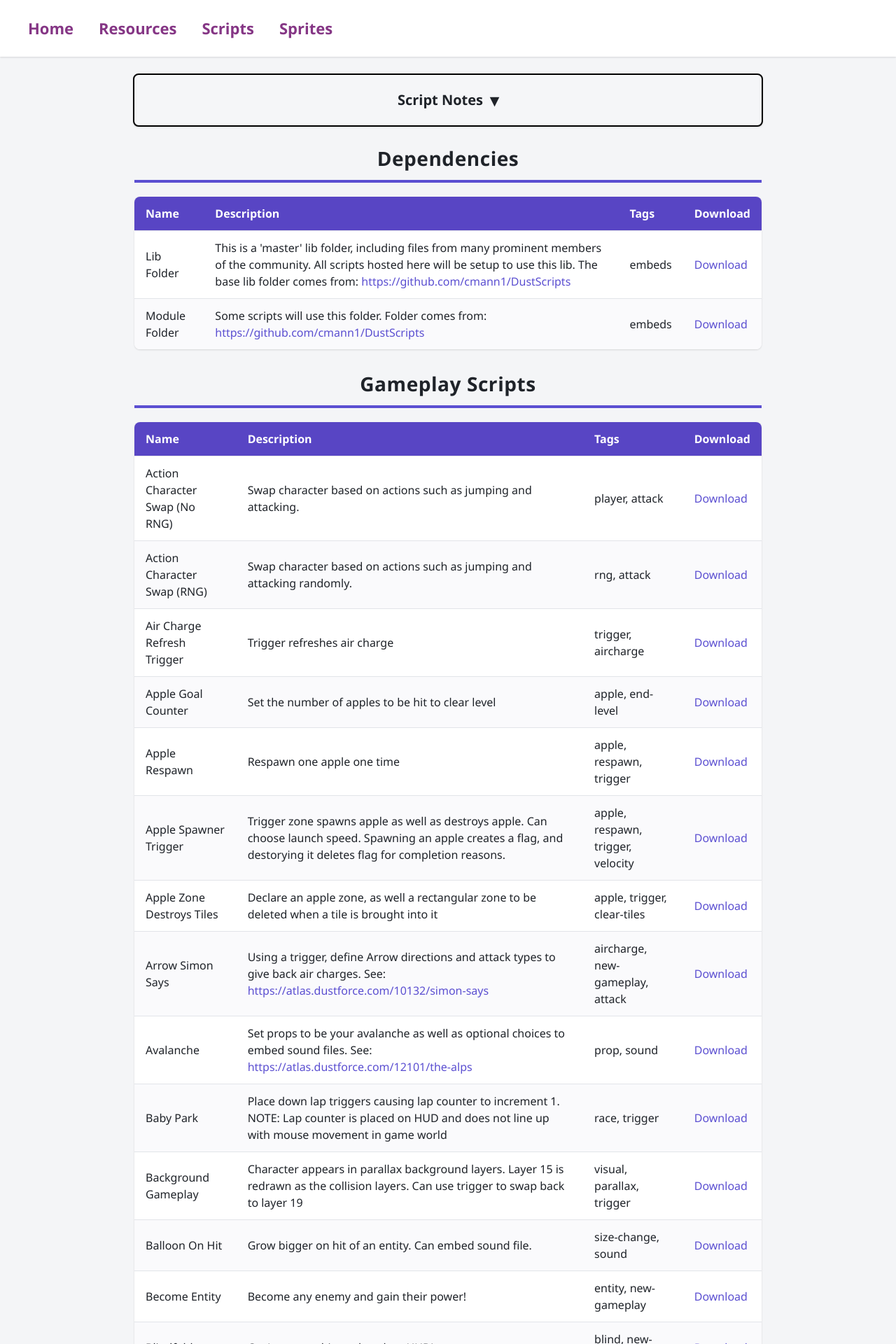
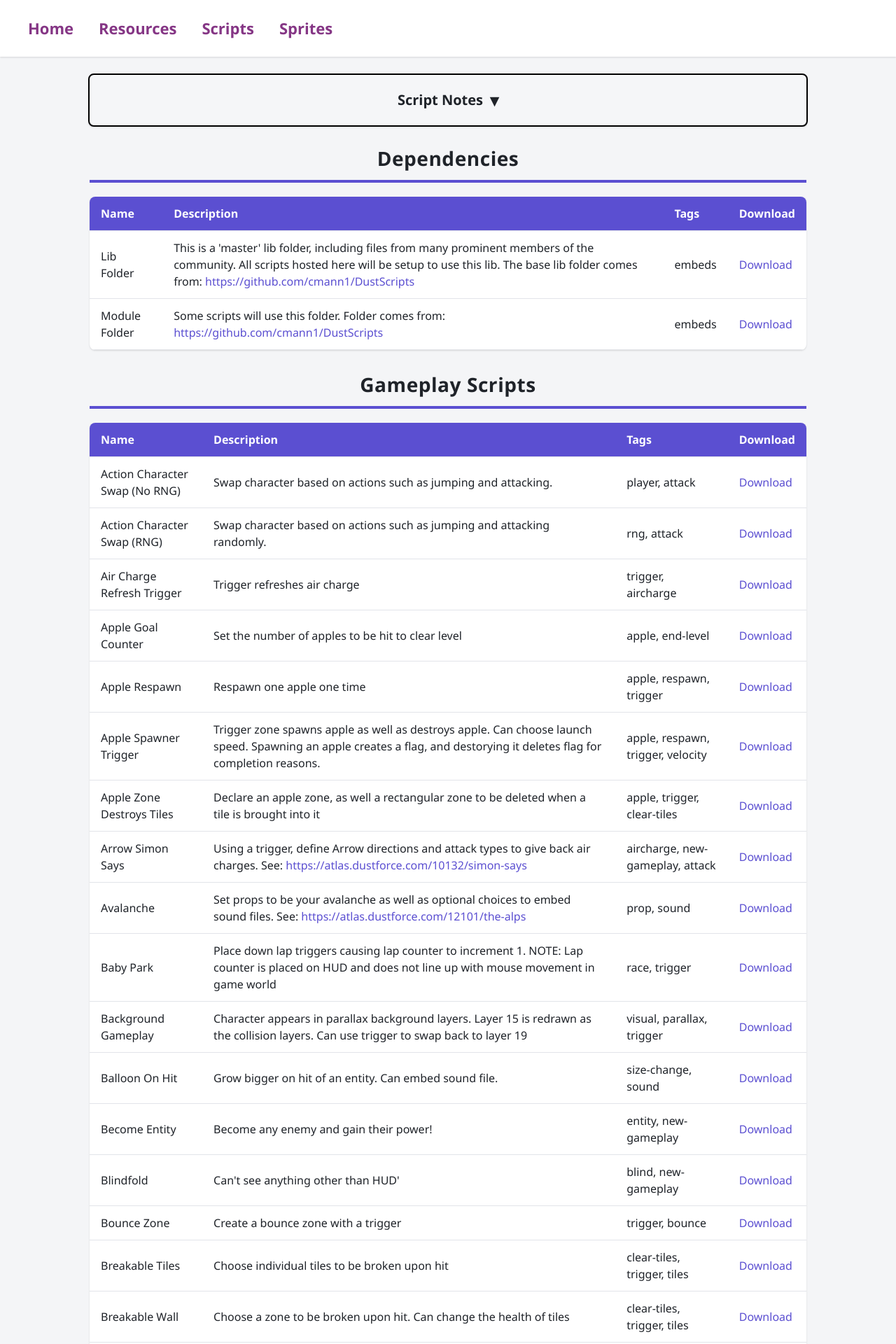
Before and after one commit to milesmccray/DustStuff, a Jekyll site: the page built from scripts.md, in a window 1280 px wide. Shown: the top 1920 px of the page at 70% size. Built offline with Jekyll 4.4.1, drawn with Linux system fonts in a browser that asks for light colours.

Commit message:
CSS Refactor

```diff
--- a/assets/css/styles.css
+++ b/assets/css/styles.css
@@ -1,55 +1,69 @@
+/* ============================================================
+   DUST STUFF — STYLE SHEET
+   ============================================================
+   How this file is organized:
+     1. Variables (:root)      — change colors/spacing here first
+     2. Base elements          — body, headings, links, code
+     3. Layout utilities        — reusable width/centering classes
+     4. Navbar
+     5. Tables (scripts page)
+     6. Sprite cards (sprites page)
+     7. Preview modal
+     8. Details/notes callout
+     9. Resource cards
+     10. Page-specific overrides — one block per page, grouped together
+     11. Footer
+   ============================================================ */
+
+
+/* ------------------------------------------------------------
+   1. VARIABLES
+   ------------------------------------------------------------ */
 :root {
+  /* Backgrounds & surfaces */
   --color-bg: #f4f5f7;
+  /* page background */
   --color-surface: #ffffff;
+  /* cards, nav, tables */
+  --color-panel: #f5f6f8;
+  /* details box, resource cards */
+  --color-border: #e2e4e9;
+
+  /* Text */
   --color-text: #1f2329;
   --color-text-muted: #5c6470;
+
+  /* Links (used site-wide unless a page overrides it below) */
+  --color-link: #853685;
+  --color-link-hover: #c769a3;
+  --color-nav-text: #853685;
+
+  /* Accent colors — scripts page uses purple, sprites page uses orange */
   --color-accent: #5b4fd1;
-  --color-accent-hover: #c769a3;
+  --color-accent-scripts-link: #5b4fd1;
   --color-accent-sprites: #d4751f;
   --color-accent-sprites-hover: #b25f15;
-  --color-border: #e2e4e9;
-  --color-panel: #f5f6f8;
-  --color-nav-text: #853685;
-  --color-link: #853685;
-  --color-link-hover: #c769a3;
-  --color-scripts-link: #5b4fd1;
+
+  /* Hover Color */
+  --color-hover-tint: #c769a3;
+
+  /* Spacing & shape */
   --radius: 8px;
+  --content-width: 80%;
+  /* the standard centered-content width used by headings, tables, details, pre blocks */
   --shadow: 0 1px 3px rgba(0, 0, 0, 0.08), 0 1px 2px rgba(0, 0, 0, 0.06);
 }
 
-/***** CODE *****/
-code {
-  background-color: #eeeded;
-  padding: 2px 6px;
-  border-radius: 4px;
-  font-family: Consolas, Monaco, monospace;
-  color: #9e4545;
-}
 
-pre {
-  width: 70%;
-  margin: 16px auto;
-  padding: 16px;
-  background-color: #2b2b2b;
-  color: #f8f8f2;
-  border-radius: var(--radius);
-  overflow-x: auto;
-  box-shadow: var(--shadow);
-}
-
-pre code {
-  background: none;
-  padding: 0;
-  color: inherit;
-}
-
+/* ------------------------------------------------------------
+   2. BASE ELEMENTS
+   ------------------------------------------------------------ */
 body {
   font-family: "Segoe UI", Arial, Helvetica, sans-serif;
   background-color: var(--color-bg);
   color: var(--color-text);
   line-height: 1.5;
   margin: 0;
-
   min-height: 100vh;
   display: flex;
   flex-direction: column;
@@ -77,7 +91,12 @@
   border-bottom: 4px solid var(--color-accent);
   padding-bottom: 10px;
   margin: 0 auto 20px auto;
-  max-width: 70%;
+  max-width: var(--content-width);
+}
+
+/* sprites page swaps the underline to its own accent color */
+body.sprites-page h2 {
+  border-bottom-color: var(--color-accent-sprites);
 }
 
 p {
@@ -85,30 +104,68 @@
   color: var(--color-text-muted);
 }
 
-/* unvisited link */
-a:link {
+code {
+  background-color: #eeeded;
+  padding: 2px 6px;
+  border-radius: 4px;
+  font-family: Consolas, Monaco, monospace;
+  color: #9e4545;
+}
+
+pre {
+  padding: 16px;
+  background-color: #2b2b2b;
+  color: #f8f8f2;
+  border-radius: var(--radius);
+  overflow-x: auto;
+  box-shadow: var(--shadow);
+}
+
+pre code {
+  background: none;
+  padding: 0;
+  color: inherit;
+}
+
+/* Links — base/default state. Pages can override --color-link and
+   --color-link-hover individually instead of repeating full rules
+   (see section 10 for how each page does this). */
+a:link,
+a:visited {
   color: var(--color-link);
   text-decoration: none;
   transition: color 0.15s ease;
 }
 
-/* visited link */
-a:visited {
-  color: var(--color-link);
-}
-
-/* mouse over link */
 a:hover {
   color: var(--color-link-hover);
   text-decoration: underline;
 }
 
-/* selected link */
 a:active {
   color: var(--color-link);
 }
 
-/***** NAVBAR *****/
+
+/* ------------------------------------------------------------
+   3. LAYOUT UTILITIES
+   Reusable classes
+   ------------------------------------------------------------ */
+.content-width {
+  width: var(--content-width);
+  margin-left: auto;
+  margin-right: auto;
+}
+
+/* Generic "page intro text" padding */
+.page-intro {
+  padding-left: 24px;
+}
+
+
+/* ------------------------------------------------------------
+   4. NAVBAR
+   ------------------------------------------------------------ */
 nav {
   display: flex;
   gap: 4px;
@@ -121,7 +178,8 @@
   box-shadow: var(--shadow);
 }
 
-nav a {
+nav a:link,
+nav a:visited {
   color: var(--color-nav-text);
   font-weight: 600;
   padding: 10px 16px;
@@ -136,19 +194,14 @@
   text-decoration: none;
 }
 
-nav a:link,
-nav a:visited {
-  color: var(--color-nav-text);
-}
 
-
-
-
-/***** TABLES *****/
+/* ------------------------------------------------------------
+   5. TABLES (scripts page)
+   ------------------------------------------------------------ */
 table {
   border-collapse: separate;
   border-spacing: 0;
-  width: 70%;
+  width: var(--content-width);
   white-space: nowrap;
   margin: 0 auto 28px auto;
   background-color: var(--color-surface);
@@ -178,33 +231,11 @@
   border-bottom: 1px solid var(--color-border);
 }
 
-tr:last-child td {
-  border-bottom: none;
-}
 
-/* Targets even rows */
-tr:nth-child(even) {
-  background-color: #fafafc;
-}
 
-/*** TABLE COLUMN HEADER ROW (Name, Description, Tags, Download) ***/
-table:nth-child(odd) th {
-  background-color: #5845c4;
-}
-
-table:nth-child(even) th {
-  background-color: #2e6fd6;
-}
-
-/***** SPRITE CARDS *****/
-.sprite-card a {
-  color: var(--color-accent-sprites);
-}
-
-.sprite-card a:hover {
-  color: var(--color-accent-sprites-hover);
-}
-
+/* ------------------------------------------------------------
+   6. SPRITE CARDS (sprites page)
+   ------------------------------------------------------------ */
 .sprite-grid {
   display: grid;
   grid-template-columns: repeat(auto-fill, minmax(240px, 1fr));
@@ -253,6 +284,14 @@
   box-sizing: border-box;
 }
 
+.sprite-card a {
+  color: var(--color-accent-sprites);
+}
+
+.sprite-card a:hover {
+  color: var(--color-accent-sprites-hover);
+}
+
 .sprite-card button {
   margin-top: 8px;
   padding: 8px 16px;
@@ -274,7 +313,10 @@
   transform: scale(0.97);
 }
 
-/***** PREVIEW MODAL *****/
+
+/* ------------------------------------------------------------
+   7. PREVIEW MODAL (sprite image popup)
+   ------------------------------------------------------------ */
 .preview-modal {
   display: none;
   position: fixed;
@@ -312,118 +354,19 @@
   color: var(--color-accent);
 }
 
-/***** HOMEPAGE *****/
-.home-content {
-  padding-left: 24px;
-}
 
-.resources-content {
-  padding-left: 24px;
-}
-
-.page-content {
-  flex: 1;
-}
-
-.site-footer {
-  text-align: center;
-  padding: 16px;
-  color: var(--color-text-muted);
-  font-size: 14px;
-  border-top: 1px solid var(--color-border);
-  background-color: var(--color-surface);
-  margin-top: 24px;
-}
-
-/***** SCRIPTS PAGE *****/
-body.scripts-page .page-content>h1,
-body.scripts-page .page-content>h4,
-body.scripts-page .page-content>p {
-  width: 70%;
-  margin-left: auto;
-  margin-right: auto;
-}
-
-body.scripts-page .page-content>h1 {
-  text-align: center;
-}
-
-body.scripts-page .page-content a:link,
-body.scripts-page .page-content a:visited {
-  color: var(--color-scripts-link);
-}
-
-body.scripts-page a:hover {
-  color: var(--color-accent-hover);
-}
-
-
-/***** SPRITES PAGE INTRO *****/
-body.sprites-page .page-content>h1,
-body.sprites-page .page-content>h4,
-body.sprites-page .page-content>h5,
-body.sprites-page .page-content>p,
-body.sprites-page .page-content>pre {
-  width: 70%;
-  margin-left: auto;
-  margin-right: auto;
-}
-
-body.sprites-page .page-content>h1 {
-  text-align: center;
-}
-
-body.sprites-page .page-content>h4,
-body.sprites-page .page-content>h5 {
-  color: var(--color-text);
-}
-
-body.sprites-page .page-content>p {
-  color: var(--color-text);
-}
-
-body.sprites-page h2 {
-  border-bottom-color: var(--color-accent-sprites);
-}
-
-body.sprites-page a:hover {
-  color: var(--color-accent-hover);
-}
-
-/* RESOURCES */
-body.resources-page a:hover {
-  color: var(--color-accent-hover);
-}
-
-/* HOME */
-body.home-page a:hover {
-  color: var(--color-accent-hover);
-}
-
+/* ------------------------------------------------------------
+   8. DETAILS / NOTES CALLOUT
+   Used by the collapsible "Script Notes" / "Sprite Notes" boxes.
+   ------------------------------------------------------------ */
 details {
-  width: 70%;
+  width: var(--content-width);
   margin: 0 auto 24px auto;
   background: var(--color-panel);
   border: 2px solid #000;
   border-radius: var(--radius);
   box-shadow: var(--shadow);
   overflow: hidden;
-
-}
-
-details>div {
-  padding: 2px 28px 14px 28px;
-  font-size: 16px;
-  line-height: 1.6;
-  color: var(--color-text);
-}
-
-details>div h1,
-details>div h2,
-details>div h3,
-details>div h4,
-details>div p {
-  margin-top: 0;
 }
 
 summary {
@@ -453,6 +396,25 @@
   padding-bottom: 6px;
 }
 
+details>div {
+  padding: 2px 28px 14px 28px;
+  font-size: 16px;
+  line-height: 1.6;
+  color: var(--color-text);
+}
+
+details>div h1,
+details>div h2,
+details>div h3,
+details>div h4,
+details>div p {
+  margin-top: 0;
+}
+
+
+/* ------------------------------------------------------------
+   9. RESOURCE CARDS (resources page)
+   ------------------------------------------------------------ */
 .resource-grid {
   display: grid;
   grid-template-columns: repeat(2, 1fr);
@@ -460,7 +422,6 @@
   row-gap: 80px;
   width: 60%;
   margin: 0 auto;
-
 }
 
 .resource-card {
@@ -475,3 +436,83 @@
   margin-top: 0;
   margin-bottom: 12px;
 }
+
+
+/* ------------------------------------------------------------
+   10. PAGE-SPECIFIC OVERRIDES
+   ------------------------------------------------------------ */
+
+/* --- Home page --- */
+body.home-page .page-content {
+  padding-left: 24px;
+}
+
+/* --- Scripts page --- */
+body.scripts-page .page-content>h1,
+body.scripts-page .page-content>h4,
+body.scripts-page .page-content>p {
+  width: var(--content-width);
+  margin-left: auto;
+  margin-right: auto;
+}
+
+body.scripts-page .page-content>h1 {
+  text-align: center;
+}
+
+body.scripts-page .page-content a:link,
+body.scripts-page .page-content a:visited {
+  color: var(--color-accent-scripts-link);
+}
+
+/* --- Sprites page --- */
+body.sprites-page .page-content>h1,
+body.sprites-page .page-content>h4,
+body.sprites-page .page-content>h5,
+body.sprites-page .page-content>p,
+body.sprites-page .page-content>pre {
+  width: var(--content-width);
+  margin-left: auto;
+  margin-right: auto;
+}
+
+body.sprites-page .page-content>h1 {
+  text-align: center;
+}
+
+body.sprites-page .page-content>h4,
+body.sprites-page .page-content>h5,
+body.sprites-page .page-content>p {
+  color: var(--color-text);
+}
+
+/* --- Resources page --- */
+body.resources-page .page-content {
+  padding-left: 24px;
+}
+
+/*  Specific Page Hover Color */
+body.home-page a:hover,
+body.scripts-page a:hover,
+body.sprites-page a:hover,
+body.resources-page a:hover {
+  color: var(--color-hover-tint);
+}
+
+
+/* ------------------------------------------------------------
+   11. FOOTER
+   ------------------------------------------------------------ */
+.page-content {
+  flex: 1;
+}
+
+.site-footer {
+  text-align: center;
+  padding: 16px;
+  color: var(--color-text-muted);
+  font-size: 14px;
+  border-top: 1px solid var(--color-border);
+  background-color: var(--color-surface);
+  margin-top: 24px;
+}
```
